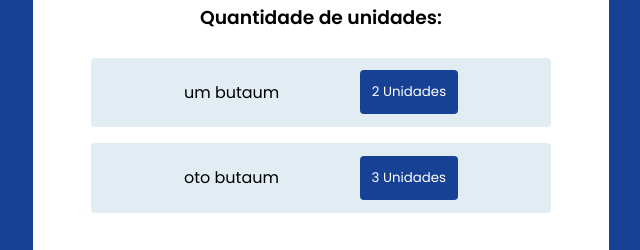
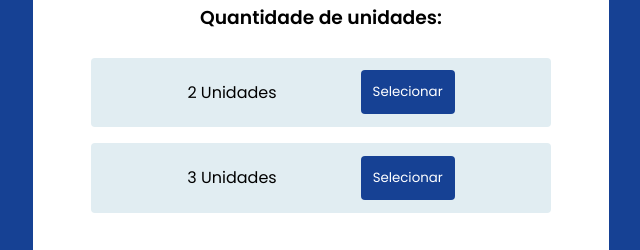
Before and after one commit to RaoniSilvestre/UF-CALC, a React (Create React App) app: page / in a window 1280 px wide. Shown: the part 343-593 px from the top of the page, without its empty margins (319-959 px from the left). Built offline with nearby package versions, Linux system fonts and the light colour scheme.

Commit message:
Set Unity funcionality

```diff
--- a/src/components/UnitySelection/index.jsx
+++ b/src/components/UnitySelection/index.jsx
@@ -1,6 +1,6 @@
-import { useState } from "react";
+
 import { Container, Buttons, Button } from "./styled";
-export function UnitySelection({ handleSetToggleRenderToCalculator }) {
+export function UnitySelection({ handleSetToggleRenderToCalculator, setUnityToTwo, setUnityToThree }) {
 
 
     return (
@@ -9,12 +9,19 @@ export function UnitySelection({ handleSetToggleRenderToCalculator }) {
                 <h3>Quantidade de unidades:</h3>
                 <Buttons>
                     <Button>
-                        <p>um butaum</p>
-                        <button className="butaum" onClick={handleSetToggleRenderToCalculator}>2 Unidades</button>
+                        <p>2 Unidades</p>
+                        <button className="butaum" onClick={() => {
+                            handleSetToggleRenderToCalculator();
+                            setUnityToTwo()
+                        }
+                        }>Selecionar</button>
                     </Button>
                     <Button>
-                        <p>oto butaum</p>
-                        <button className="butaum" onClick={handleSetToggleRenderToCalculator}>3 Unidades</button>
+                        <p>3 Unidades</p>
+                        <button className="butaum" onClick={() => {
+                            handleSetToggleRenderToCalculator();
+                            setUnityToThree()
+                        }}>Selecionar</button>
                     </Button>
                 </Buttons>
 
```
